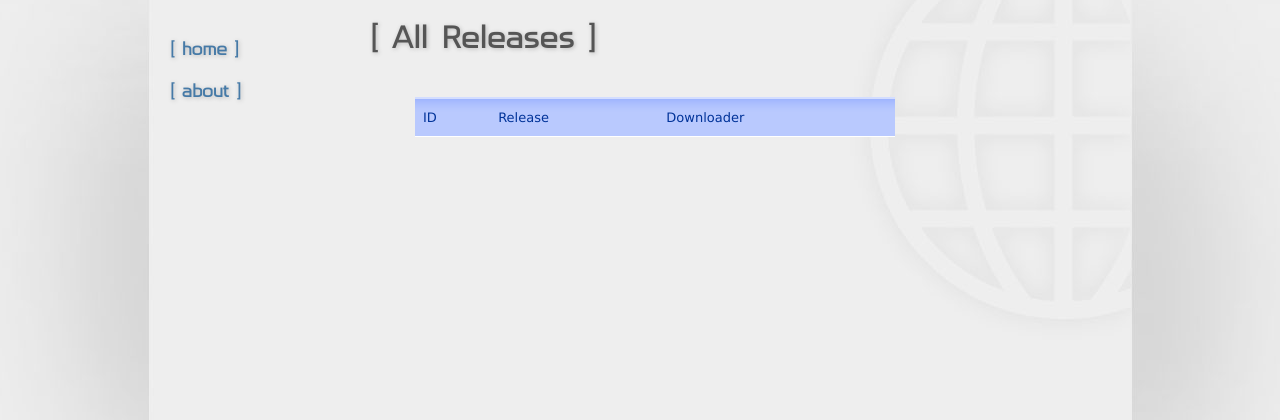
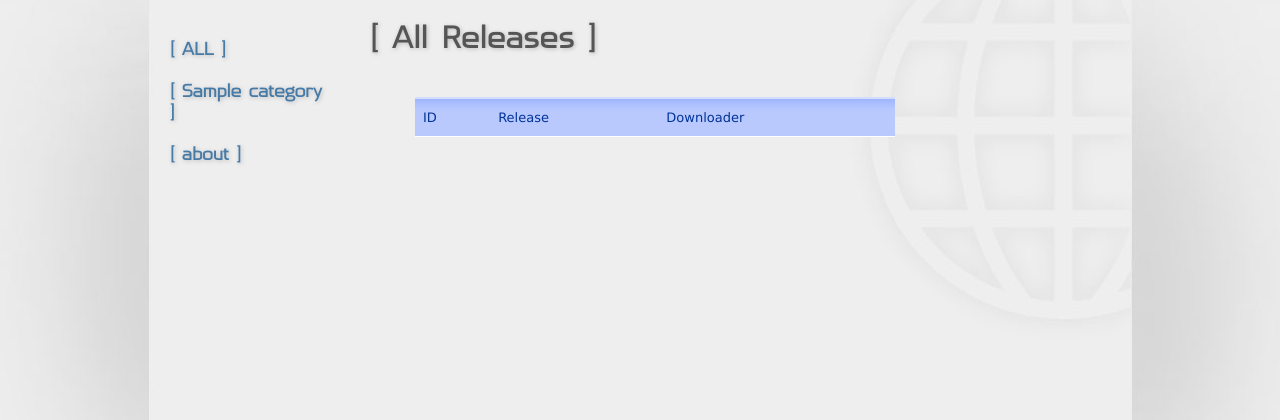
Before and after one commit to srijan/Verlihub-Releases-Bot, a PHP site: page / in a window 1280 px wide. Shown: the part 140-560 px from the top of the page. Run offline with PHP 8.4, Linux system fonts and the light colour scheme; tables that the repository leaves empty or names only in its code hold one stand-in row (values such as "Sample post"); lists and menus that the app fills with data are empty.

Commit message:
Now web UI can display separate categories too.

```diff
--- a/rweb/includes/sidebar.php
+++ b/rweb/includes/sidebar.php
@@ -1,6 +1,26 @@
   <div id="sidebar">
     <ul>
-      <li><a href="index.php">[ home ]</a></li>
+      <li><a href="index.php">[ ALL ]</a></li>
+<?php
+require_once "includes/constants.php";
+$connection = mysql_connect(DB_SERVER,DB_USER,DB_PASS);
+
+if(!$connection) {
+  die("Database connection failed: " . mysql_error());
+}
+
+$db_select = mysql_select_db(DB_NAME,$connection);
+if(!$db_select) {
+  die("Database selection failed: " . mysql_error());
+}
+$query = "SELECT `name` FROM `pi_rel_categories`";
+$categories_set = mysql_query($query);
+
+while($category = mysql_fetch_array($categories_set)) {
+  echo"<li><a href='index.php?p=".$category['name']."'>[ ".$category['name']." ]</a></li>";
+}
+
+?>
       <li><a href="about.php">[ about ]</a></li>
     </ul>
   </div>
--- a/rweb/index.php
+++ b/rweb/index.php
@@ -41,43 +41,17 @@ function bytesToSize($bytes, $precision = 2) {
 } ?>
 
 <?php
-  require_once "includes/constants.php";
-  $connection = mysql_connect(DB_SERVER,DB_USER,DB_PASS);
 
-  if(!$connection) {
-    die("Database connection failed: " . mysql_error());
-  }
-
-  $db_select = mysql_select_db(DB_NAME,$connection);
-  if(!$db_select) {
-    die("Database selection failed: " . mysql_error());
-  }
-
-  $query = "SELECT `name` FROM `pi_rel_categories`";
-  $categories_set = mysql_query($query);
-
-  echo "
-    <table id='gradient-style' summary='Releases List'>
-      <thead>
-        <tr>
-          <th scope='col'>ID</th>
-          <th scope='col'>Release</th>
-          <th scope='col'>Downloader</th>
-        </tr>
-      </thead>
-      <tbody>
-      ";
-
-  while($category = mysql_fetch_array($categories_set)) {
+  function printReleasesForCategory($category) {
     $query = "SELECT `id`,`text`,`added_by`
               FROM `pi_releases`
-              WHERE `category`='".$category['name']."'
+              WHERE `category`='".$category."'
               ORDER BY `added_at` DESC";
     $result_set = mysql_query($query);
     if(mysql_num_rows($result_set) > 0) {
       echo "
         <tr>
-          <th colspan='3'>".$category['name']."</th>
+          <th colspan='3'>".$category."</th>
         </tr>";
       while($result = mysql_fetch_array($result_set)) {
         if(substr($result['text'],0,8) == "magnet:?") {
@@ -96,6 +70,42 @@ function bytesToSize($bytes, $precision = 2) {
       }
     }
   }
+
+  require_once "includes/constants.php";
+  $connection = mysql_connect(DB_SERVER,DB_USER,DB_PASS);
+
+  if(!$connection) {
+    die("Database connection failed: " . mysql_error());
+  }
+
+  $db_select = mysql_select_db(DB_NAME,$connection);
+  if(!$db_select) {
+    die("Database selection failed: " . mysql_error());
+  }
+
+  echo "
+    <table id='gradient-style' summary='Releases List'>
+      <thead>
+        <tr>
+          <th scope='col'>ID</th>
+          <th scope='col'>Release</th>
+          <th scope='col'>Downloader</th>
+        </tr>
+      </thead>
+      <tbody>
+      ";
+
+  if(isset($_GET['p'])) {
+    printReleasesForCategory($_GET['p']);
+  }
+  else {
+    $query = "SELECT `name` FROM `pi_rel_categories`";
+    $categories_set = mysql_query($query);
+
+    while($category = mysql_fetch_array($categories_set)) {
+      printReleasesForCategory($category['name']);
+    }
+  }
   echo "
       </tbody>
     </table>
```
